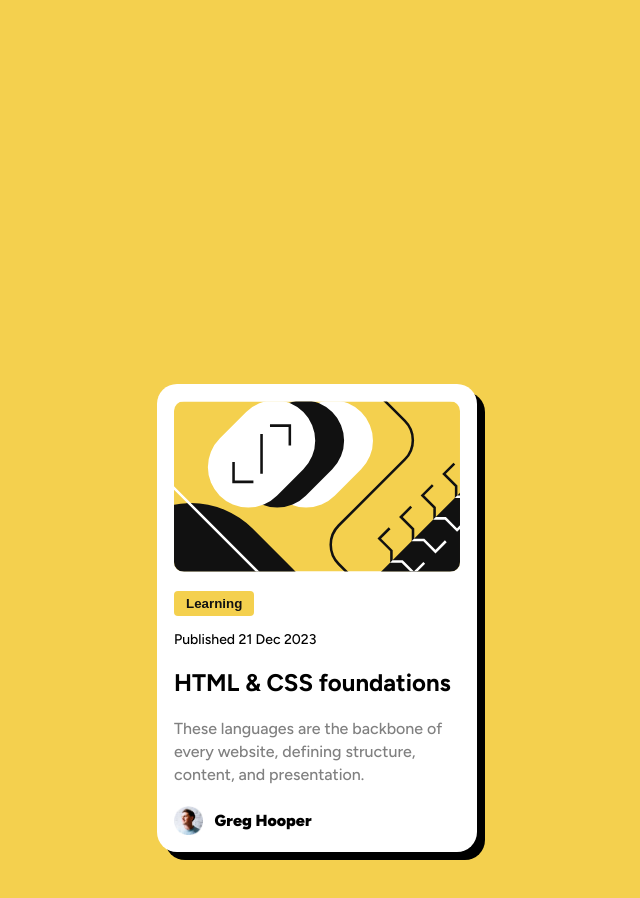
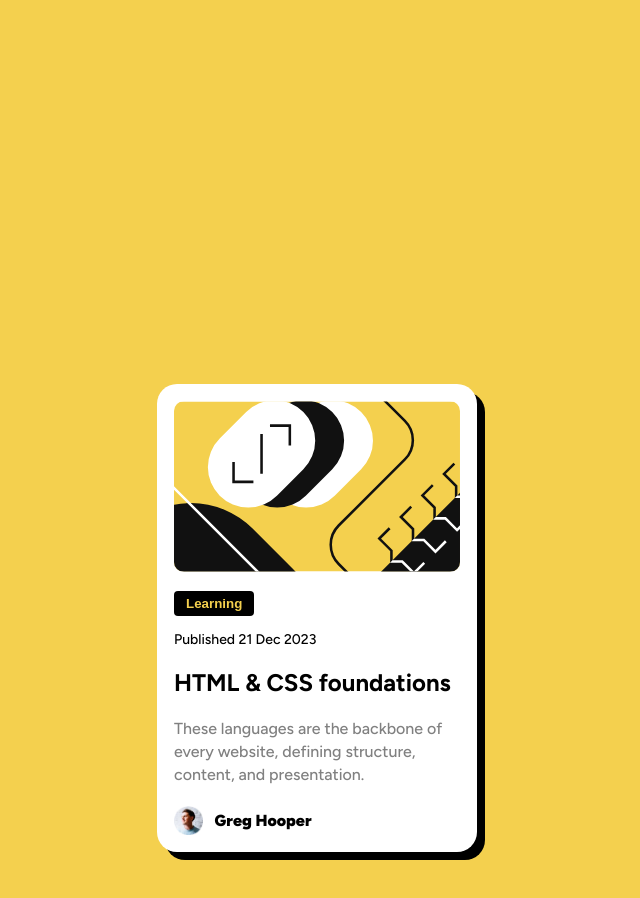
Before and after one commit to Rohith218/Blog-Preview, a plain HTML site: page index.html in a window 1280 px wide. In both pictures the pointer is over the button "Learning". Shown: the top 898 px of the page, without its empty margins (323-963 px from the left). Drawn offline with Linux system fonts and the light colour scheme.

Commit message:
Update style.css

```diff
--- a/style.css
+++ b/style.css
@@ -55,7 +55,12 @@ p {
     border: none;
     border-radius: 4px;
 }
-
+.learn:hover{
+    text-decoration: none;
+    background-color: black;
+    color: var(--Yellow);
+    transition: ease-in 0.25S;
+}
 .date {
     font-size: 14px;
 }
```
